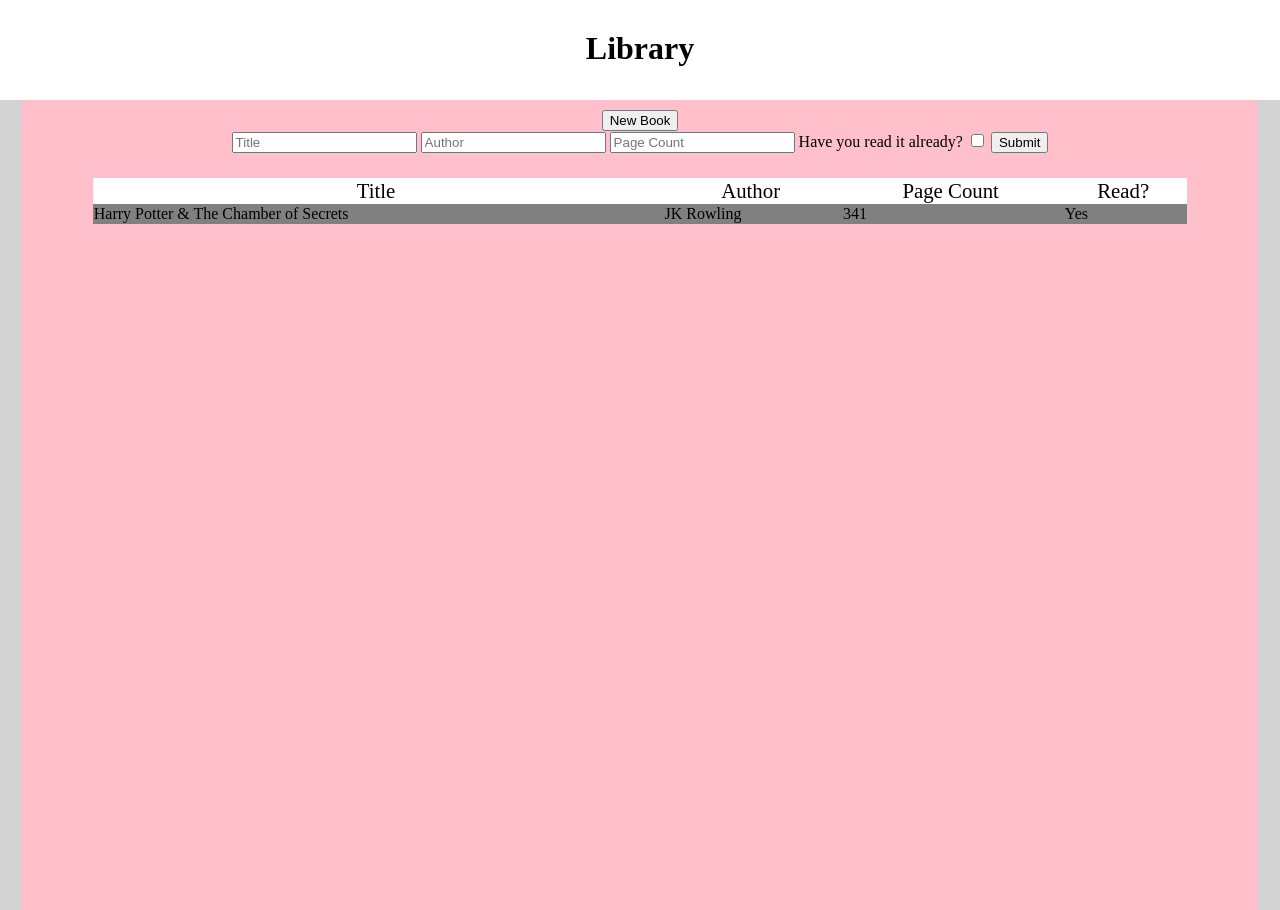
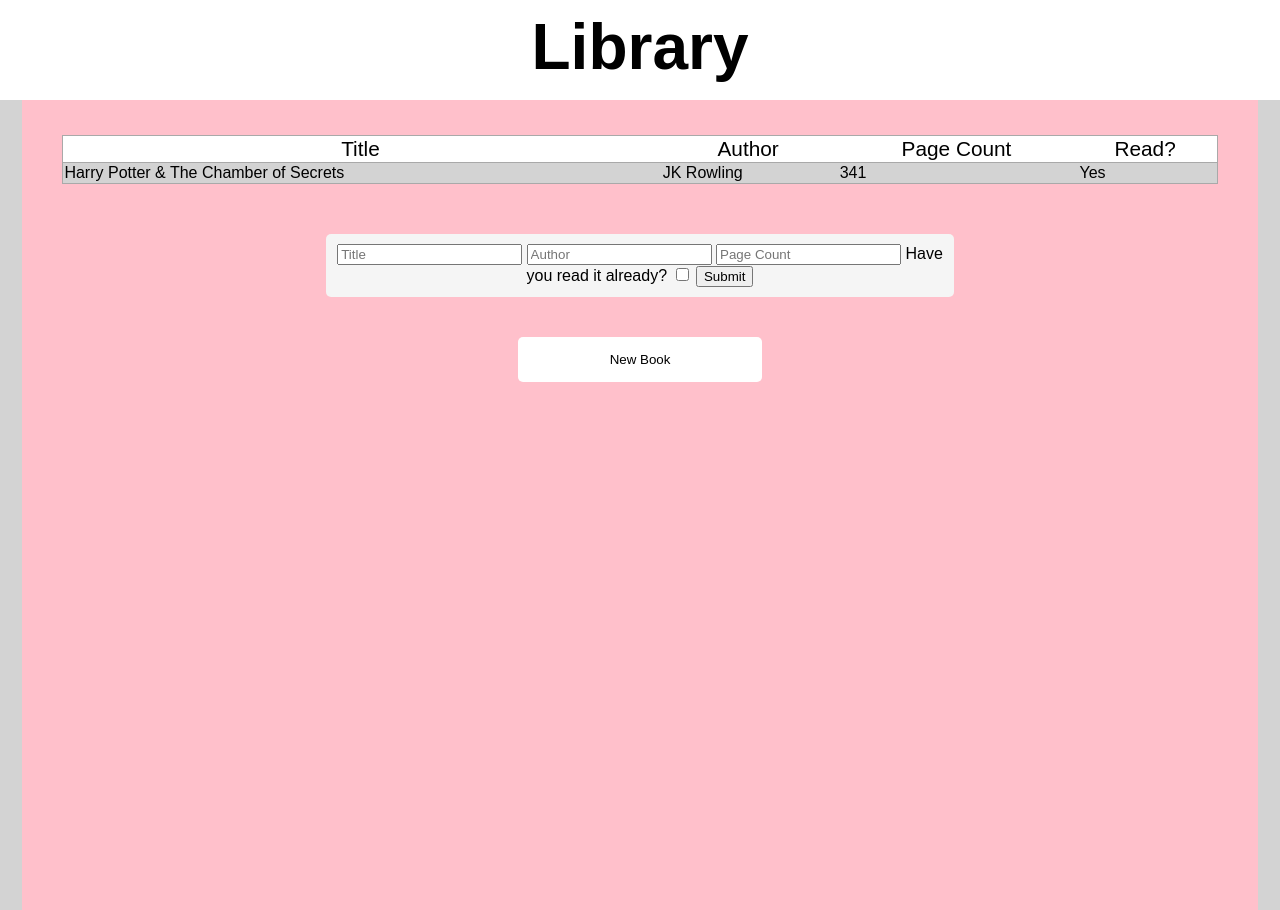
Before and after one commit to NebjaminCode/Library, a plain HTML site: page index.html in a window 1280 px wide. Both pictures are taken after a click on the button "New Book". Drawn offline with Linux system fonts and the light colour scheme.

Commit message:
updated styling

```diff
--- a/index.html
+++ b/index.html
@@ -10,8 +10,11 @@
         <h1>Library</h1>
     </header>
     <main>
-        <button id='newBook'>New Book</button>
-        <form id="newBookForm">
+
+
+        <table id="bookList">
+        </table>
+           <form id="newBookForm">
           <input type="text" id="title" name="title" placeholder="Title">
           <input type="text" id="author" name="author" placeholder="Author">
           <input type="text" id="pageCount" name="pageCount" placeholder="Page Count">
@@ -19,11 +22,8 @@
           <input type="checkbox" id='read' name='read'>
           <button type='button' id='submit'>Submit</button>
         </form>
-
-        <table id="bookList">
-
-        </table>
-    </main>
+        <button id='newBook'>New Book</button>
+</main>
   <script type="module" src='script.js'>
   </script>
 </body>
--- a/script.js
+++ b/script.js
@@ -2,7 +2,9 @@
 const newBookButton = document.querySelector('#newBook');
 const newBookForm = document.querySelector("#newBookForm")
 newBookButton.addEventListener('click', function() {
-    newBookForm.style.display = 'block';
+    newBookForm.style.visibility = 'visible';
+    newBookForm.style.opacity = '1';
+    newBookForm.style.marginTop = '50px'
 })
 
 // "submit" button at the end of user form
@@ -82,7 +84,9 @@ submitNewBook.addEventListener('click', function() {
         newAuthor.value = "";
         newPages.value = "";
         newRead.value = "";
-
+    newBookForm.style.visibility = 'hidden';
+    newBookForm.style.marginTop = '-75px'
+    newBookForm.style.opacity = '0';
 
 // styling
 const table = document.querySelector('table')
@@ -95,7 +99,6 @@ topRow.style.fontSize = '1.3em';
 
 table.style.background = 'grey';
 table.style.borderCollapse = 'collapse';
-
 })
 
 const table = document.querySelector('table')
@@ -105,6 +108,3 @@ topRow.style.background = 'white';
 topRow.style.marginBottom = '20px';
 topRow.style.textAlign = 'center';
 topRow.style.fontSize = '1.3em';
-
-table.style.background = 'grey';
-table.style.borderCollapse = 'collapse';
--- a/style.css
+++ b/style.css
@@ -1,6 +1,7 @@
 html {
     width: 100%;
     height: 100%;
+    font-family: Arial, Helvetica, sans-serif;
 }
 
 body {
@@ -12,7 +13,7 @@ body {
 
 h1 {
     margin: 0;
-    padding-top: 30px;
+    padding-top: 10px;
 }
 
 header {
@@ -22,6 +23,7 @@ header {
     text-align: center;
     background: white;
     padding: 0;
+    font-size: 2em;
 }
 
 main {
@@ -36,12 +38,39 @@ main {
 }
 
 #newBookForm {
-    display: none;
+    visibility: hidden;
+    margin: auto;
+    margin-top: -65px;
+    margin-bottom: 20px;
+    background: whitesmoke;
+    padding: 10px;
+    border-radius: 5px;
+    width: 50%;
+    opacity: 0;
+    transition: visibility 0s, opacity 1s, margin-top .5s ease-in-out;
 }
 
 #bookList {
     text-align: left;
     margin: auto;
     margin-top: 25px;
-    width: 90%;
+    width: 95%;
 }
+
+#newBook {
+    background: white;
+    border: none;
+    padding: 15px;
+    width: 20%;
+    margin-top: 20px;
+    border-radius: 5px;
+}
+
+tr {
+    background: lightgrey;
+    border: 1px solid darkgray;
+}
+
+table {
+    border-collapse: collapse;
+}
```
